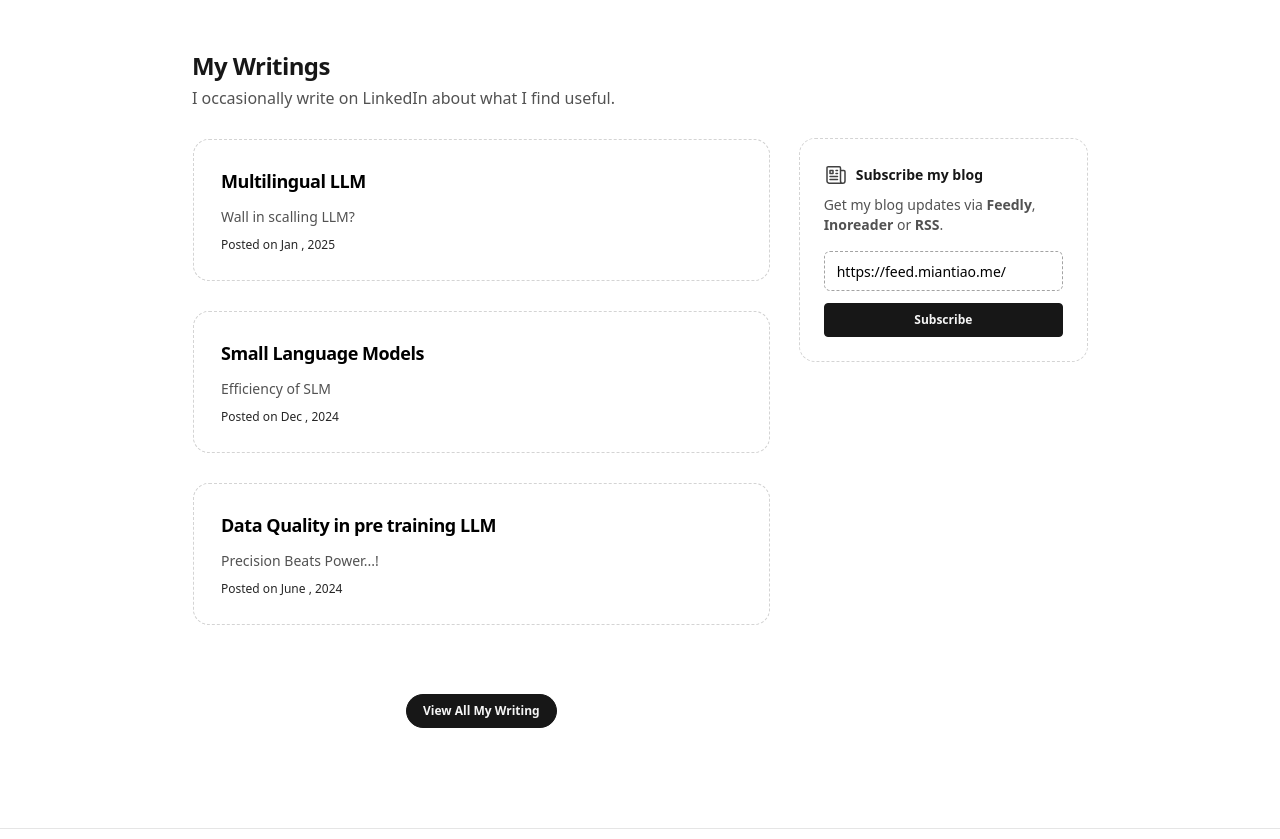
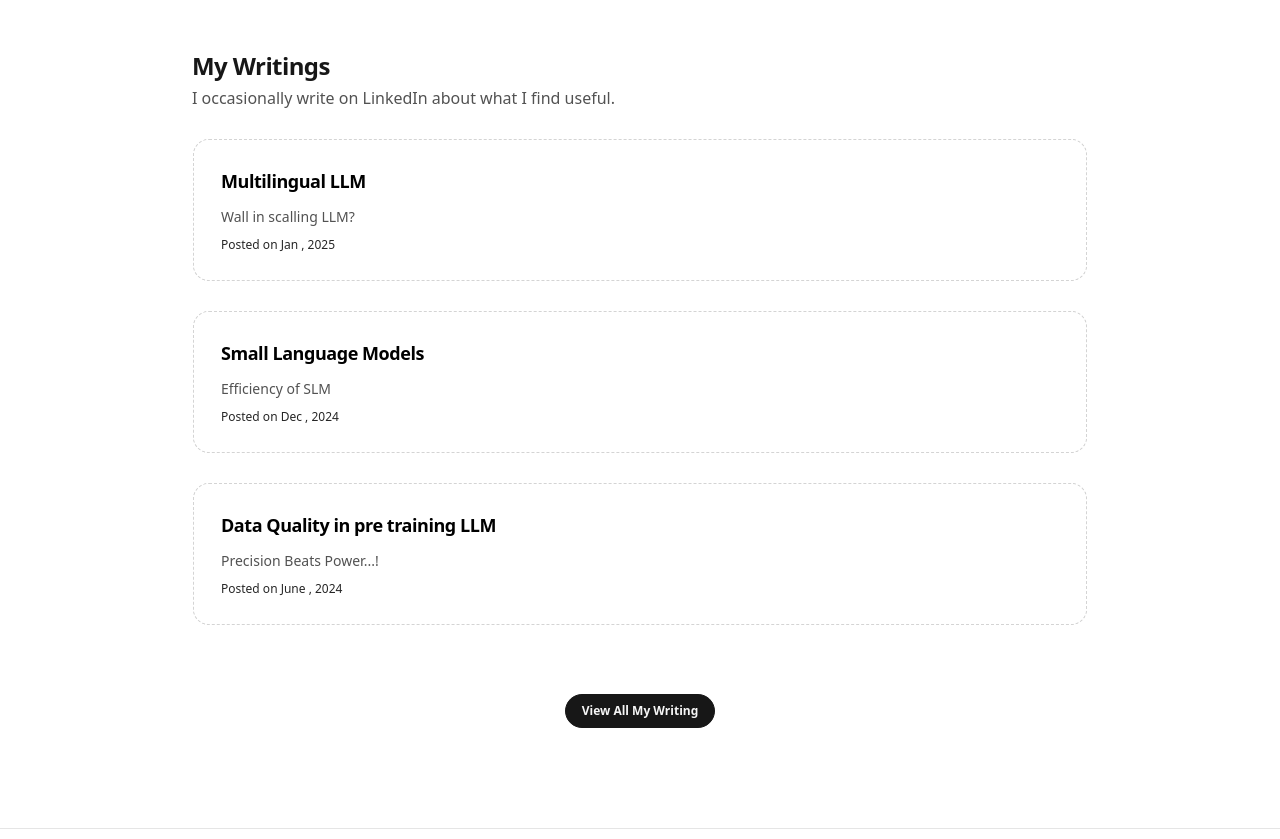
Before and after one commit to pritamrp/Astro_portfolio, an Astro site: page / in a window 1280 px wide. Shown: the part 1820-2659 px from the top of the page. Built offline with nearby package versions, Linux system fonts and the light colour scheme; Astro itself is replaced by a stand-in of ours.

Commit message:
Update writings.astro

```diff
--- a/src/components/home/writings.astro
+++ b/src/components/home/writings.astro
@@ -19,68 +19,13 @@ const feed = "https://feed.miantiao.me/";
     <div
       class="flex flex-col items-start justify-start md:flex-row md:space-x-7"
     >
-      <div class="w-full md:w-2/3 space-y-7">
+      <div class="w-full space-y-7">
         <PostsLoop count="3" />
 
         <div class="flex items-center justify-center w-full py-5">
           <Button text="View All My Writing" link="/posts" />
         </div>
       </div>
-      <div class="w-full mt-10 md:w-1/3 md:mt-0">
-        <form
-          method="get"
-          action={feed}
-          class="p-6 border border-dashed rounded-2xl border-neutral-300 dark:border-neutral-600"
-        >
-          <div class="relative flex items-center space-x-2">
-            <svg
-              class="flex-none w-6 h-6 text-neutral-700 dark:text-neutral-200"
-              xmlns="http://www.w3.org/2000/svg"
-              fill="none"
-              viewBox="0 0 24 24"
-              stroke-width="1.5"
-              stroke="currentColor"
-              ><path
-                stroke-linecap="round"
-                stroke-linejoin="round"
-                d="M12 7.5h1.5m-1.5 3h1.5m-7.5 3h7.5m-7.5 3h7.5m3-9h3.375c.621 0 1.125.504 1.125 1.125V18a2.25 2.25 0 01-2.25 2.25M16.5 7.5V18a2.25 2.25 0 002.25 2.25M16.5 7.5V4.875c0-.621-.504-1.125-1.125-1.125H4.125C3.504 3.75 3 4.254 3 4.875V18a2.25 2.25 0 002.25 2.25h13.5M6 7.5h3v3H6v-3z"
-              ></path></svg
-            >
-            <h2
-              class="flex text-sm font-semibold text-neutral-900 dark:text-neutral-100"
-            >
-              Subscribe my blog
-            </h2>
-          </div>
-          <p class="mt-2 text-sm text-neutral-600 dark:text-neutral-400">
-            Get my blog updates via <a
-              class="font-bold"
-              href={`https://feedly.com/i/subscription/feed%2F${encodeURIComponent(feed)}`}
-              >Feedly</a
-            >, <a
-              class="font-bold"
-              href={`https://www.inoreader.com/feed/${encodeURIComponent(feed)}`}
-              >Inoreader</a
-            > or <a class="font-bold" href={feed}>RSS</a>.
-          </p>
-          <div class="flex flex-col items-center w-full mt-4 space-y-3">
-            <input
-              type="url"
-              readonly
-              placeholder="Email address"
-              aria-label="Email address"
-              required=""
-              value={feed}
-              class="w-full h-10 px-3 text-sm border border-dashed rounded-md focus:ring-0 focus:outline-black border-neutral-400 dark:border-neutral-600 dark:bg-neutral-800 dark:placeholder-neutral-400 dark:text-white"
-            />
-            <button
-              type="submit"
-              class="block w-full px-4 py-2 mt-5 text-xs font-semibold text-center duration-300 ease-out border rounded bg-neutral-900 dark:bg-neutral-100 dark:hover:border-neutral-300 dark:text-neutral-800 dark:hover:bg-neutral-950 dark:hover:text-neutral-100 text-neutral-100 border-neutral-900 hover:bg-white hover:text-neutral-900"
-              >Subscribe</button
-            >
-          </div>
-        </form>
-      </div>
     </div>
   </div>
 </section>
```
